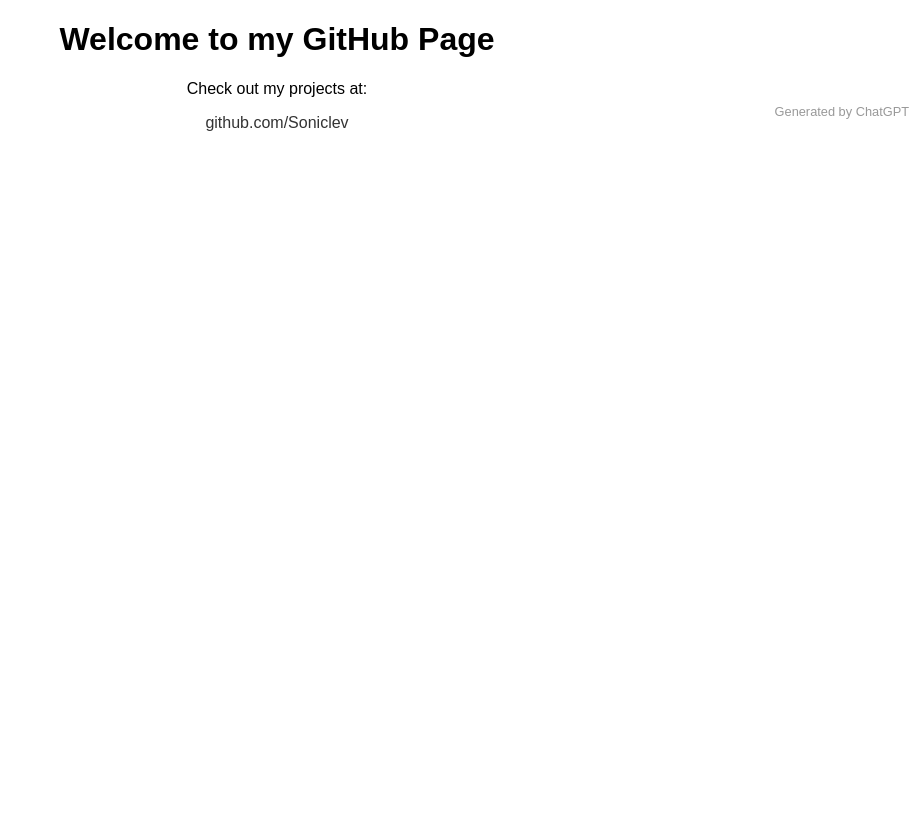
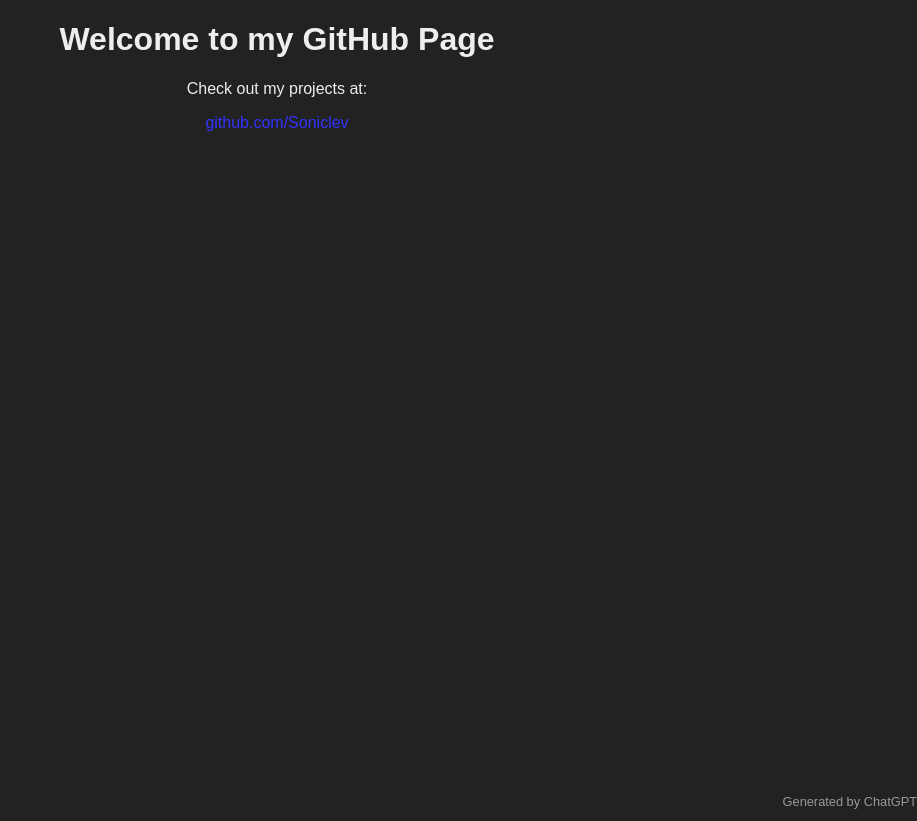
Before and after one commit to Soniclev/soniclev.github.io, a plain HTML site: page index.html in a window 1280 px wide. Shown: the whole page, without its empty margins (363-1280 px from the left). Before the commit the page ends 800 px from the top, so only its background shows below. Drawn offline with Linux system fonts and the light colour scheme.

Commit message:
Update index.html

```diff
--- a/index.html
+++ b/index.html
@@ -2,13 +2,21 @@
 <html>
 <head>
   <style>
+    html, body {
+      margin: 0;
+      padding: 0;
+      width: 100%;
+      height: 100%;
+    }
     body {
       font-family: sans-serif;
       text-align: center;
       position: relative;
+      background-color: #222;
+      color: #eee;
     }
     a {
-      color: #333;
+      color: #33f;
       text-decoration: none;
     }
     a:hover {
```
